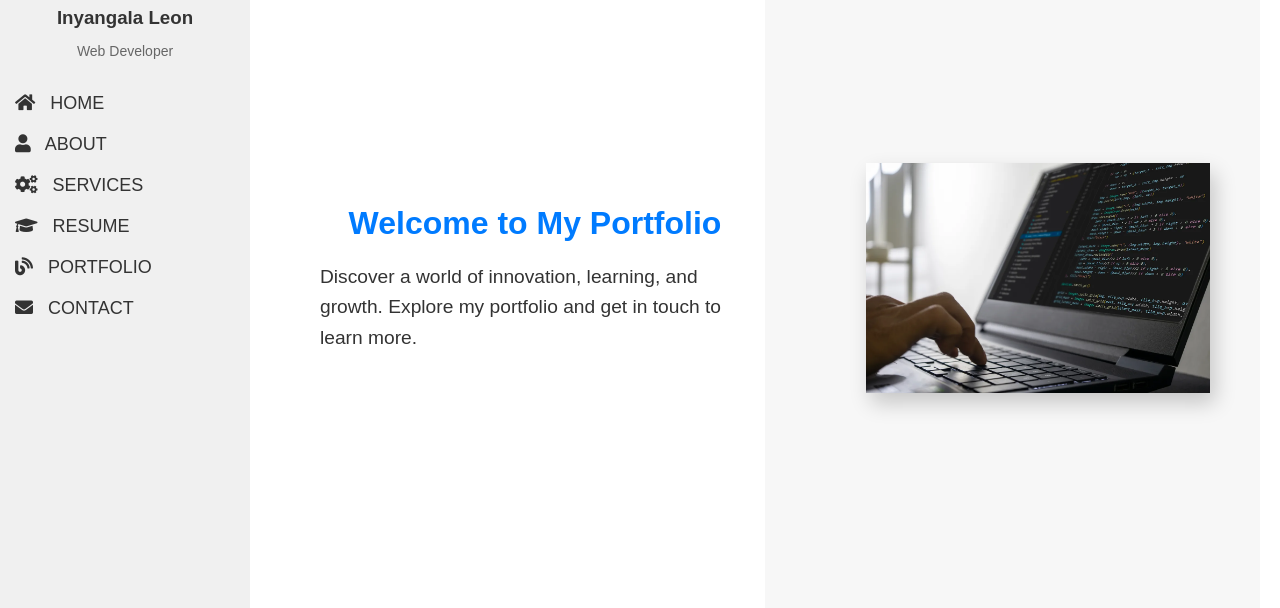
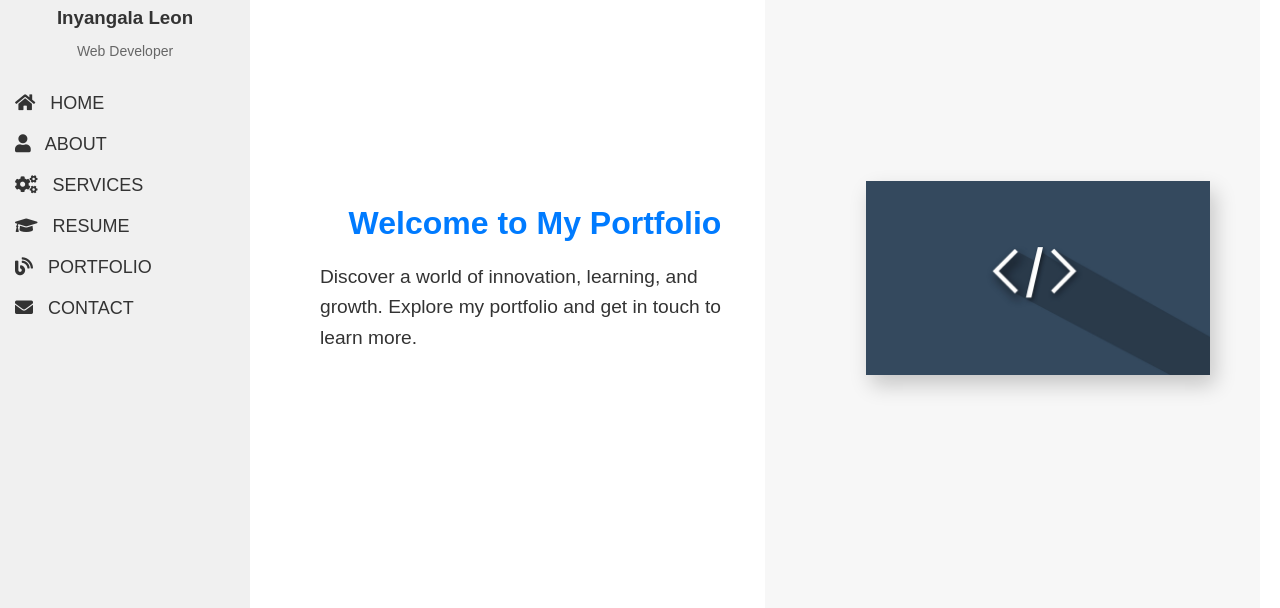
Before and after one commit to lioon17/Portfolio, a plain HTML site: page index.html in a window 1280 px wide. Shown: the part 192-800 px from the top of the page. Drawn offline with Linux system fonts and the light colour scheme.

Commit message:
Update index.html

```diff
--- a/index.html
+++ b/index.html
@@ -33,7 +33,7 @@
             <p>Discover a world of innovation, learning, and growth. Explore my portfolio and get in touch to learn more.</p>
           </div>
           <div class="image-container">
-            <img src="/images/laptop.jpg" alt="Laptop" class="laptop-image">
+            <img src="/images/close.jpg" alt="Laptop" class="laptop-image">
           </div>
         </div>
       </div>
```
